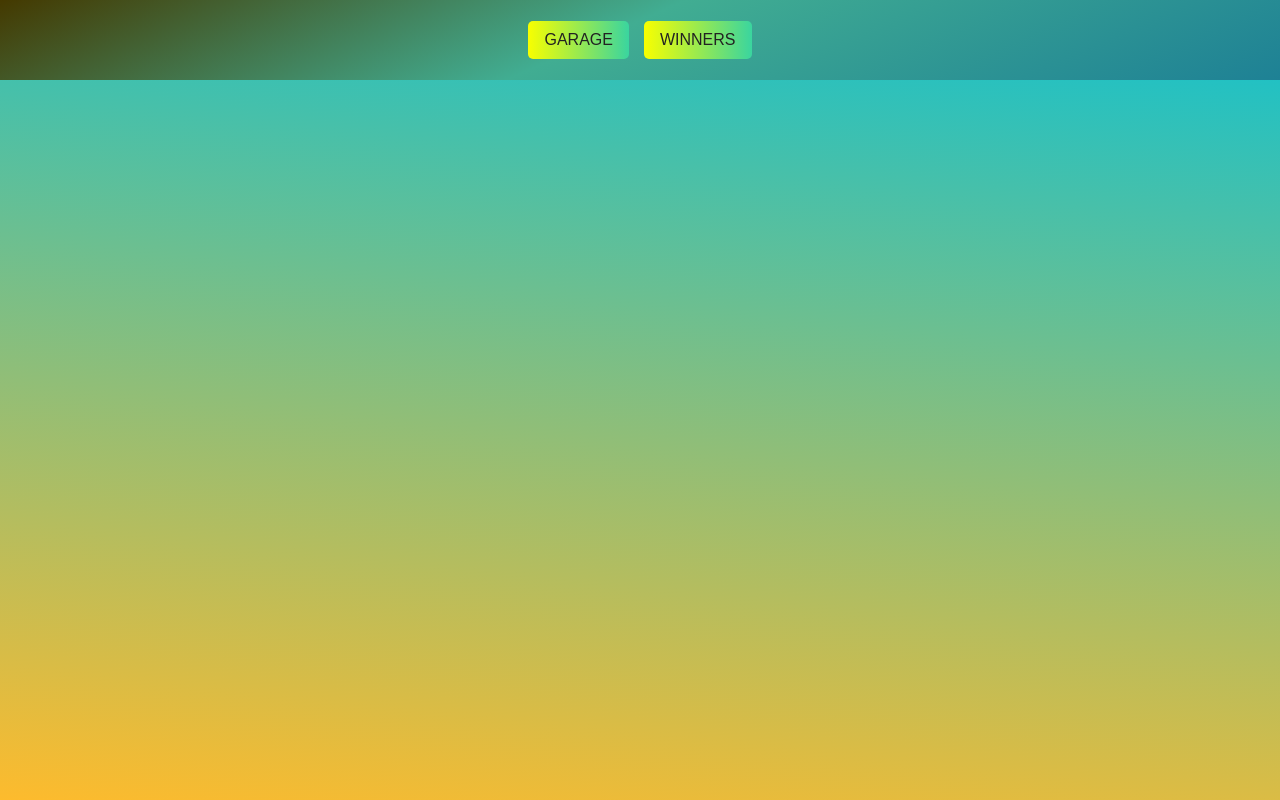
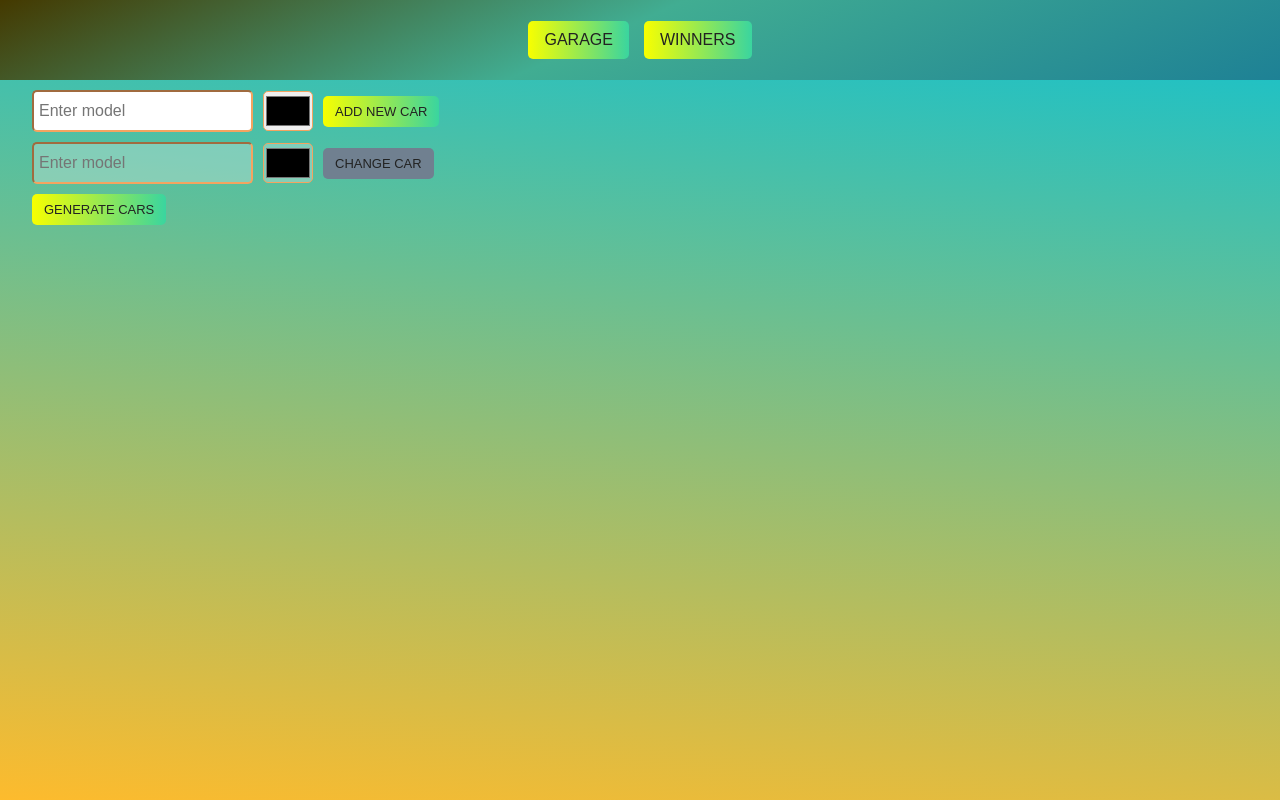
Before and after one commit to Vitebsk121/Vitebsk121-JS2021Q1, a website built with webpack: page async-race/src/index.html in a window 1280 px wide. Built offline with nearby package versions, Linux system fonts and the light colour scheme.

Commit message:
feat: added garage menu

```diff
--- a/async-race/src/components/buttons/button.ts
+++ b/async-race/src/components/buttons/button.ts
@@ -5,6 +5,7 @@ export class Button extends BaseComponent {
   constructor(text: string, styleList: string[], urlImage?: string) {
     styleList.unshift('button');
     super('button', styleList, text);
+    this.element.setAttribute('type', 'button');
     if (!urlImage) return;
     const buttonInnerImage = new BaseComponent('div', ['button-pic']);
     buttonInnerImage.element.style.backgroundImage = urlImage;
--- a/async-race/src/components/garageMenu/garageMenu.scss
+++ b/async-race/src/components/garageMenu/garageMenu.scss
@@ -0,0 +1,59 @@
+.garage__menu {
+    > form {
+        margin-bottom: 10px;
+    }
+}
+
+.garage__top-wrapper {
+    display: flex;
+    flex-wrap: wrap;
+}
+
+.garage__menu-input {
+    padding: 10px 5px;
+    margin-right: 10px;
+    border-radius: 5px;
+    border-color: sandybrown;
+
+    &:focus {
+        border-color: rgb(29, 101, 255);
+        box-shadow: 0px 5px 10px 5px rgba(15, 175, 232, 0.5);
+    }
+}
+
+.new-car-color__input,
+.selected-car-color__input {
+    height: 40px;
+    padding: 0;
+    cursor: pointer;
+}
+
+.garage__menu-button {
+    padding: 8px 12px;
+    background: linear-gradient(90deg, #f8ff00 0%, #3ad59f 100%);
+
+    &:hover {
+        box-shadow: 0px 0px 20px 5px rgba(226, 235, 44, 0.6);
+    }
+
+}
+
+.new-car__form,
+.selected-car__form {
+    display: flex;
+    align-items: center;
+}
+
+.garage__menu-button {
+    font-size: 13px;
+}
+
+.disabled {
+    background: slategray;
+
+
+    &:hover {
+        transform: none;
+        box-shadow: none;
+    }
+}
--- a/async-race/src/components/garageMenu/garageMenu.ts
+++ b/async-race/src/components/garageMenu/garageMenu.ts
@@ -0,0 +1,39 @@
+import { BaseComponent } from '../base-component';
+import { Button } from '../buttons/button';
+import { Input } from '../inputs/inputs';
+import './garageMenu.scss';
+
+export class GarageMenu extends BaseComponent {
+  constructor() {
+    super('div', ['garage__menu']);
+    const newCarForm = new BaseComponent('form', ['new-car__form']);
+    this.element.append(newCarForm.element);
+
+    const inputNewCarName = new Input(['garage__menu-input', 'new-car-name__input'], 'Enter model');
+    newCarForm.element.append(inputNewCarName.element);
+
+    const inputNewCarColor = new Input(['garage__menu-input', 'new-car-color__input'], '', 'color');
+    newCarForm.element.append(inputNewCarColor.element);
+
+    const submitButtonNewCar = new Button('Add new Car', ['garage__menu-button', 'new-car__bitton']);
+    newCarForm.element.append(submitButtonNewCar.element);
+
+    const selectedCarForm = new BaseComponent('form', ['selected-car__form']);
+    this.element.append(selectedCarForm.element);
+
+    const inputChangeCarName = new Input(['garage__menu-input', 'selected-car__input'], 'Enter model');
+    inputChangeCarName.element.setAttribute('disabled', 'disabled');
+    selectedCarForm.element.append(inputChangeCarName.element);
+
+    const inputChangeCarColor = new Input(['garage__menu-input', 'selected-car-color__input'], '', 'color');
+    inputChangeCarColor.element.setAttribute('disabled', 'disabled');
+    selectedCarForm.element.append(inputChangeCarColor.element);
+
+    const submitButtonSelectedCar = new Button('Change Car', ['garage__menu-button', 'change-car__bitton', 'disabled']);
+    submitButtonSelectedCar.element.setAttribute('disabled', 'disabled');
+    selectedCarForm.element.append(submitButtonSelectedCar.element);
+
+    const generateCarsButton = new Button('generate cars', ['garage__menu-button', 'generate-car__bitton']);
+    this.element.append(generateCarsButton.element);
+  }
+}
--- /dev/null
+++ b/async-race/src/components/inputs/inputs.ts
@@ -0,0 +1,11 @@
+import { BaseComponent } from '../base-component';
+import './inputs.scss';
+
+export class Input extends BaseComponent {
+  constructor(styleList: string[] = [], placeholder = '', type = 'text') {
+    super('input', styleList);
+    this.element.setAttribute('placeholder', placeholder);
+    this.element.setAttribute('type', type);
+    this.element.setAttribute('required', 'required');
+  }
+}
--- a/async-race/src/components/main/main.scss
+++ b/async-race/src/components/main/main.scss
@@ -6,6 +6,7 @@
 }
 
 .main__wrapper {
+    margin-top: 10px;
     width: 95%;
     height: 95%;
 }
--- a/async-race/src/components/main/main.ts
+++ b/async-race/src/components/main/main.ts
@@ -1,21 +1,19 @@
 import { BaseComponent } from '../base-component';
+import { GarageMenu } from '../garageMenu/garageMenu';
 import './main.scss';
 
 export class Main extends BaseComponent {
-    private mainWrapper: BaseComponent;
-    constructor() {
-        super('main', ['main']);
-        this.mainWrapper = new BaseComponent('div', ['main__wrapper']);
-        this.element.append(this.mainWrapper.element);
+  constructor(view: string) {
+    super('main', ['main']);
+    const mainWrapper = new BaseComponent('div', ['main__wrapper']);
+    this.element.append(mainWrapper.element);
+    if (view === 'garage') {
+      const garageMenuAndMessageWrapper = new BaseComponent('div', ['garage__top-wrapper']);
+      mainWrapper.element.append(garageMenuAndMessageWrapper.element);
+      const garageMenu = new GarageMenu();
+      garageMenuAndMessageWrapper.element.append(garageMenu.element);
+      const garageMessage = new BaseComponent('div', ['garage__message']);
+      garageMenuAndMessageWrapper.element.append(garageMessage.element);
     }
-
-    renderGarageView() {
-        const garageMenuAndMessageWrapper = new BaseComponent('div', ['garage__top-wrapper']);
-        this.mainWrapper.element.append('garageMenuAndMessageWrapper');
-
-        // const garageMenu = new garageMenu;
-
-        const garageMessage = new BaseComponent('div', ['garage__message']);
-        garageMenuAndMessageWrapper.element.append(garageMessage.element);
-    }
+  }
 }
--- a/async-race/src/index.ts
+++ b/async-race/src/index.ts
@@ -7,7 +7,7 @@ export class Page {
   constructor(body: HTMLElement) {
     const header = new Header();
     body.append(header.element);
-    const main = new Main();
+    const main = new Main('garage');
     body.append(main.element);
   }
 }
```
Also changed, not shown: async-race/src/components/inputs/inputs.scss (added). Lines whose indentation alone changed are shown as unchanged.
